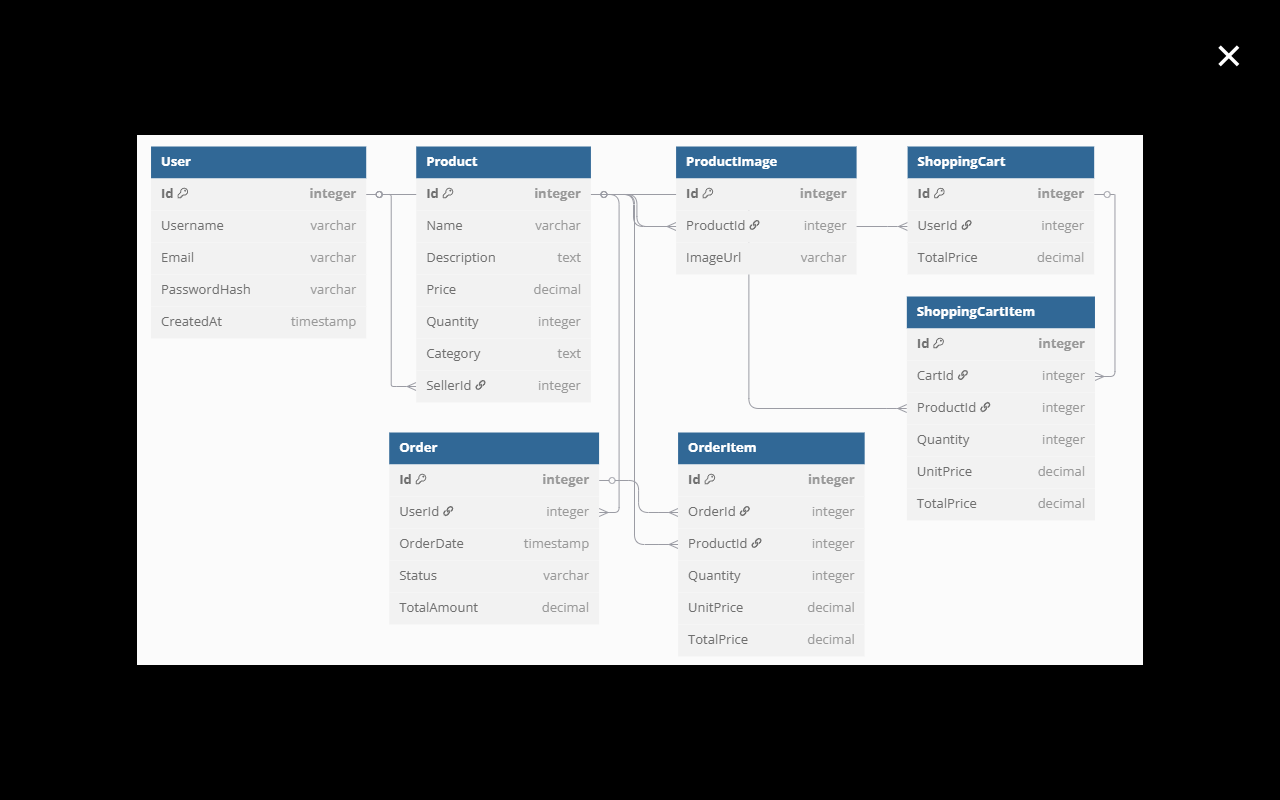
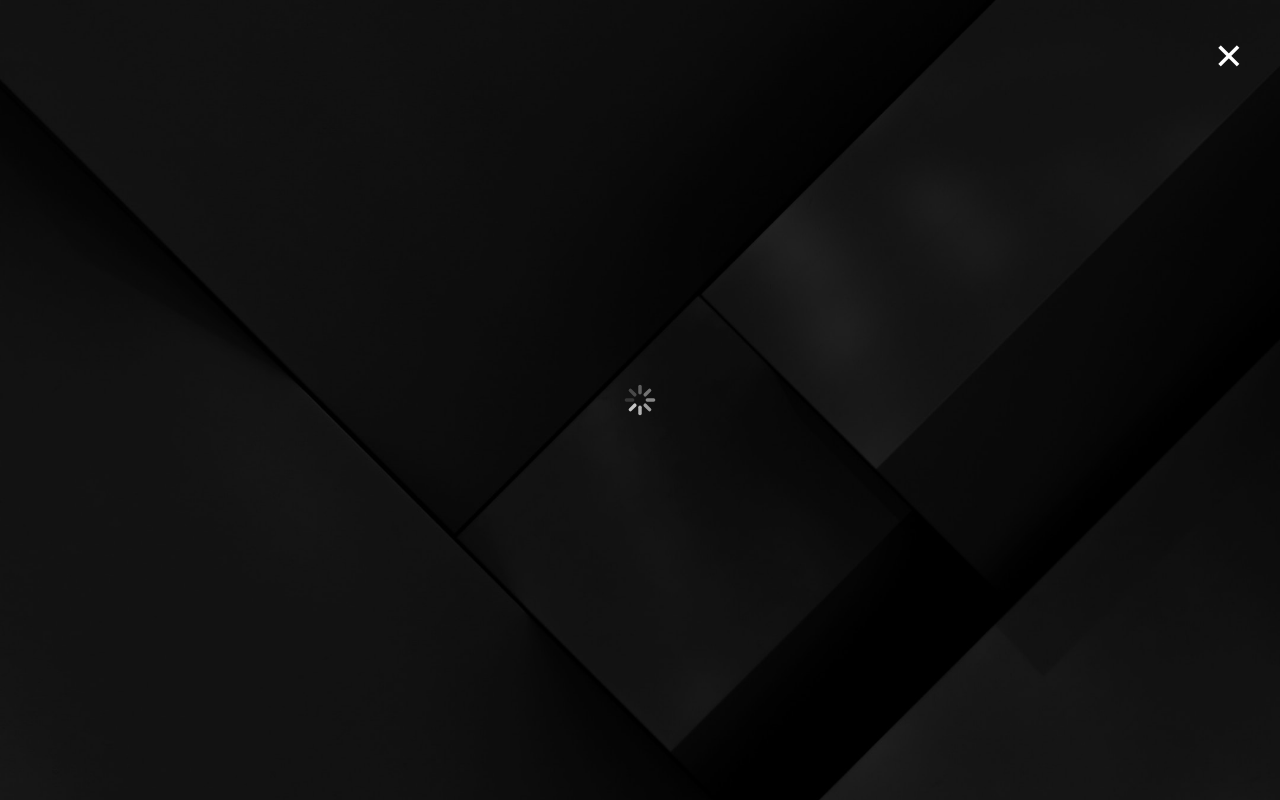
Before and after one commit to LW95x/portfolio, a Next.js app: page / in a window 1280 px wide. Both pictures are taken after a click on the element 640 px from the left and 487 px from the top of the page. Built offline with nearby package versions, Linux system fonts and the light colour scheme; a web font is replaced by a local one.

Commit message:
amended lightbox background to match current style

```diff
--- a/app/_lib/ImageLightbox.jsx
+++ b/app/_lib/ImageLightbox.jsx
@@ -26,6 +26,12 @@ export default function ImageLightbox({ src, alt, width, height, className = ''}
         close={() => setOpen(false)}
         slides={[{ src }]}
         controller={{ closeOnBackdropClick: true }}
+        styles={{
+          container: {
+            backgroundImage: 'url("/milad-fakurian-3hIaqX3VuXE-unsplash.jpg")',
+            backgroundSize: 'cover',
+          }
+        }}
         render={{
           buttonClose: () => (
             <button onClick={() => setOpen(false)} className="absolute top-4 right-4 text-white text-4xl m-5 hover:opacity-50 transition-opacity">
```
Also changed, not shown: 4 other files (tests, documents, lock files or other folders).
